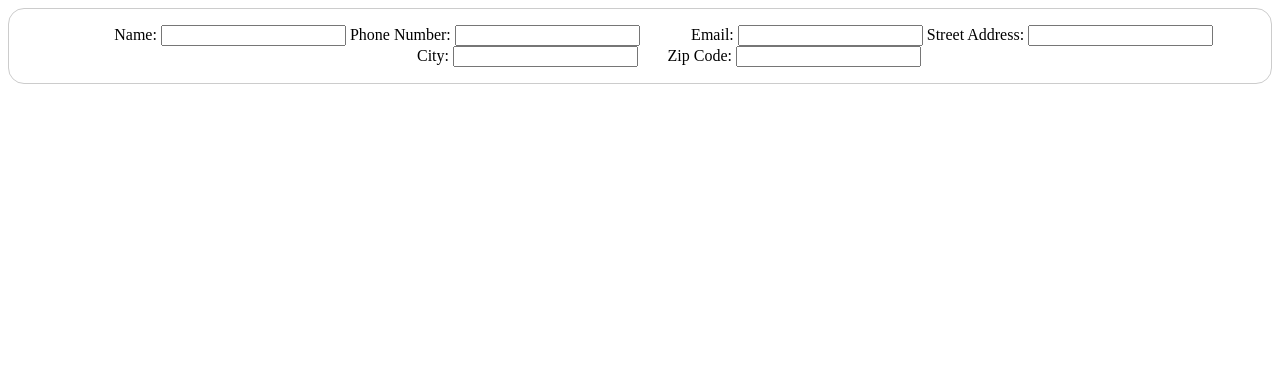
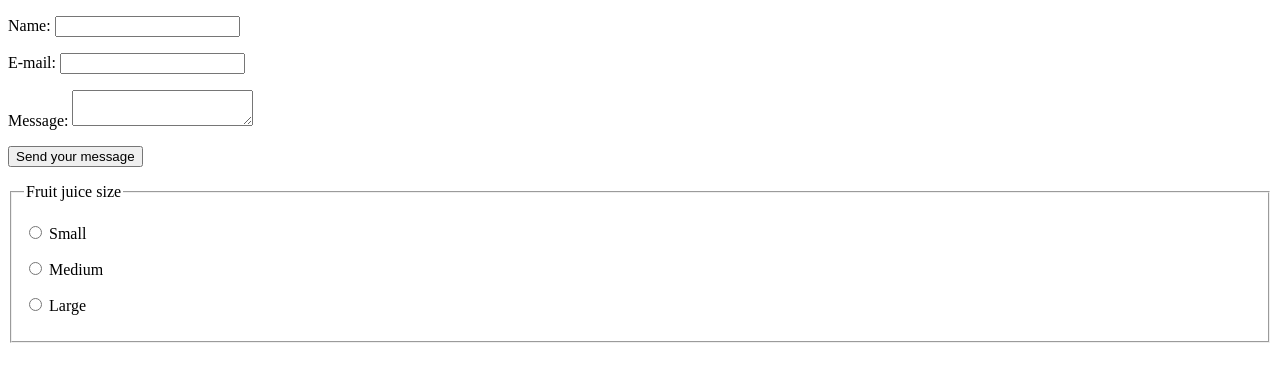
Before and after one commit to Shubham277353/practice-exercises, a plain HTML site: page index.html in a window 1280 px wide. Drawn offline with Linux system fonts and the light colour scheme.

Commit message:
update: practicing forms from the odin project

```diff
--- a/index.html
+++ b/index.html
@@ -1,28 +1,44 @@
 <!DOCTYPE html>
-<html lang="en">
+<html lang="en-US">
   <head>
-    <meta charset="UTF-8" />
-    <meta name="viewport" content="width=device-width, initial-scale=1.0" />
-    <title>Practice</title>
-    <link rel="stylesheet" href="style.css" />
+    <meta charset="utf-8" />
+    <title>Your first HTML form</title>
   </head>
 
   <body>
-    <form>
-      <label for="name">Name:</label>
-      <input type="text" id="name" name="name" />
-      <label for="phone_number">Phone Number:</label>
-      <input type="tel" id="phone_number" name="phone_number" />
-      <label for="email">Email:</label>
-      <input type="email" id="email" name="email" />
-      <label for="street_address">Street Address:</label>
-      <input type="text" id="street_address" name="street_address" />
-      <label for="city">City:</label>
-      <input type="text" id="city" name="city" />
-      <label for="zip_code">Zip Code:</label>
-      <input type="text" id="zip_code" name="zip_code" />
+    <form action="/my-handling-form-page" method="post">
+      <p>
+        <label for="name">Name:</label>
+        <input type="text" id="name" name="user_name" />
+      </p>
+      <p>
+        <label for="mail">E-mail:</label>
+        <input type="email" id="mail" name="user_mail" />
+      </p>
+      <p>
+        <label for="msg">Message:</label>
+        <textarea id="msg" name="user_message"></textarea>
+      </p>
+      <p class="button">
+        <button type="submit">Send your message</button>
+      </p>
+      <form>
+        <fieldset>
+          <legend>Fruit juice size</legend>
+          <p>
+            <input type="radio" name="size" id="size_1" value="small" />
+            <label for="size_1">Small</label>
+          </p>
+          <p>
+            <input type="radio" name="size" id="size_2" value="medium" />
+            <label for="size_2">Medium</label>
+          </p>
+          <p>
+            <input type="radio" name="size" id="size_3" value="large" />
+            <label for="size_3">Large</label>
+          </p>
+        </fieldset>
+      </form>
     </form>
-
-    <script src="script.js"></script>
   </body>
 </html>
--- a/style.css
+++ b/style.css
@@ -1,16 +1,61 @@
 body {
+  /* Center the form on the page */
   text-align: center;
 }
 
 form {
   display: inline-block;
+  /* Form outline */
   padding: 1em;
   border: 1px solid #ccc;
   border-radius: 1em;
 }
 
+p + p {
+  margin-top: 1em;
+}
+
 label {
+  /* Uniform size & alignment */
   display: inline-block;
   min-width: 90px;
   text-align: right;
 }
+
+input,
+textarea {
+  /* To make sure that all text fields have the same font settings
+     By default, text areas have a monospace font */
+  font: 1em sans-serif;
+  /* Uniform text field size */
+  width: 300px;
+  box-sizing: border-box;
+  /* Match form field borders */
+  border: 1px solid #999;
+}
+
+input:focus,
+textarea:focus {
+  /* Set the outline width and style */
+  outline-style: solid;
+  /* To give a little highlight on active elements */
+  outline-color: #000;
+}
+
+textarea {
+  /* Align multiline text fields with their labels */
+  vertical-align: top;
+  /* Provide space to type some text */
+  height: 5em;
+}
+
+.button {
+  /* Align buttons with the text fields */
+  padding-left: 90px; /* same size as the label elements */
+}
+
+button {
+  /* This extra margin represent roughly the same space as the space
+     between the labels and their text fields */
+  margin-left: 0.5em;
+}
```
